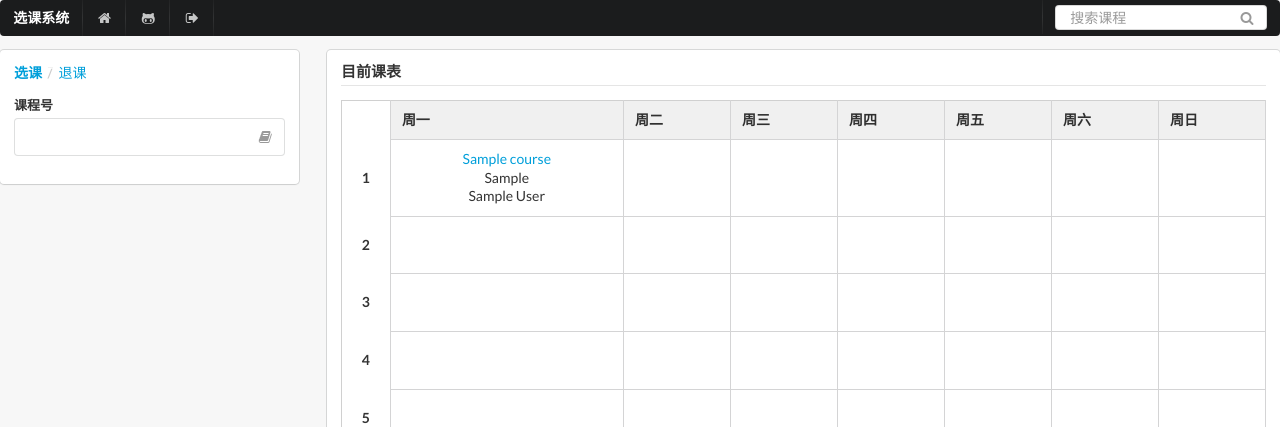
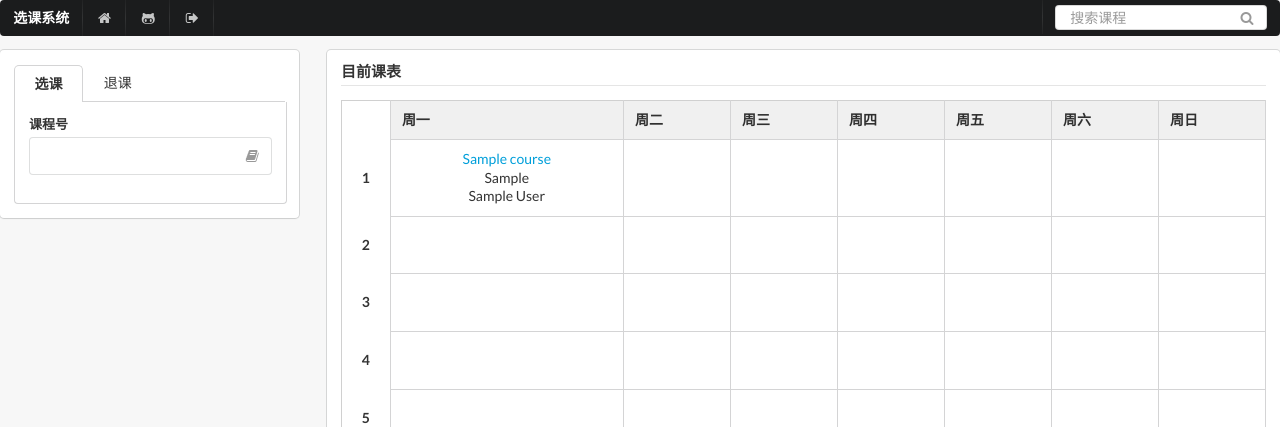
Before and after one commit to dsdshcym/course-pick, a Django app: page /courses/student/ in a window 1280 px wide. Shown: the top 427 px of the page. Run offline with Django 3.2, Linux system fonts and the light colour scheme; a user stored in the database is signed in; tables that the repository leaves empty hold one stand-in row (values such as "Sample post"); parts of the project's set-up code (start-up, migrations or seed data) failed here and were passed over.

Commit message:
Use menu instead of breadcrumb

```diff
--- a/courses/templates/courses/student.html
+++ b/courses/templates/courses/student.html
@@ -8,12 +8,11 @@
 <div class="ui two column grid">
     <div class="four wide column">
         <div class="ui segment">
-            <div class="ui breadcrumb">
-                <a class="ui active section" id="pick_section">选课</a>
-                <div class="ui divider"> / </div>
-                <a class="ui section" id="drop_section">退课</a>
+            <div class="ui top attached tabular menu">
+                <a class="ui active item" id="pick_section">选课</a>
+                <a class="ui item" id="drop_section">退课</a>
             </div>
-            <form class="ui form" action="/courses/pick/" method="post" id="pick_form">
+            <form class="ui bottom attached segment form" action="/courses/pick/" method="post" id="pick_form">
                 {% csrf_token %}
                 <div class="field">
                     <label for="">课程号</label>
@@ -28,7 +27,7 @@
                 </div>
             </form>
 
-            <form class="ui form" action="/courses/drop/" method="post" style="display:none;" id="drop_form">
+            <form class="ui bottom attached segment form" action="/courses/drop/" method="post" style="display:none;" id="drop_form">
                 {% csrf_token %}
                 <div class="field">
                     <label for="">课程号</label>
```
Also changed, not shown: courses/templates/courses/detail.html (+7 -8 lines), courses/templates/courses/teacher.html (+5 -6 lines).
